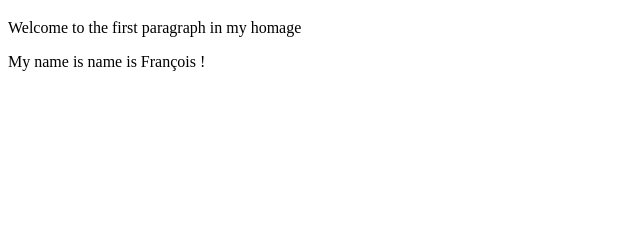
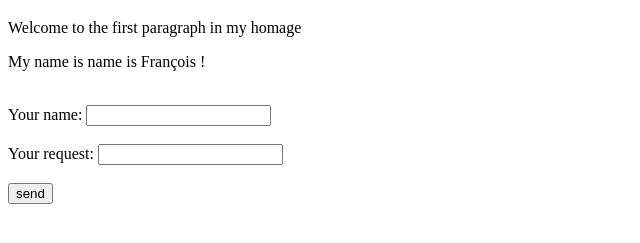
Before and after one commit to FranckyTsague/Homepage, a plain HTML site: page index.html in a window 1280 px wide. Shown: the part 61-304 px from the top of the page, without its empty margins (0-640 px from the left). Drawn offline with Linux system fonts and the light colour scheme.

Commit message:
Add the form to the homepage

```diff
--- a/index.html
+++ b/index.html
@@ -8,6 +8,13 @@
 <h1>Welcome to my homage</h1>
 <p>Welcome to the first paragraph in my homage</p>
 <p>My name is name is François !</p>
-
+<form>
+<br>
+Your name: <input type="text">
+<br> <br>
+Your request: <input type="t/textarea">
+<br>
+<br> <input type="submit" value="send">
+</form>
 </body>
 </html>
```
